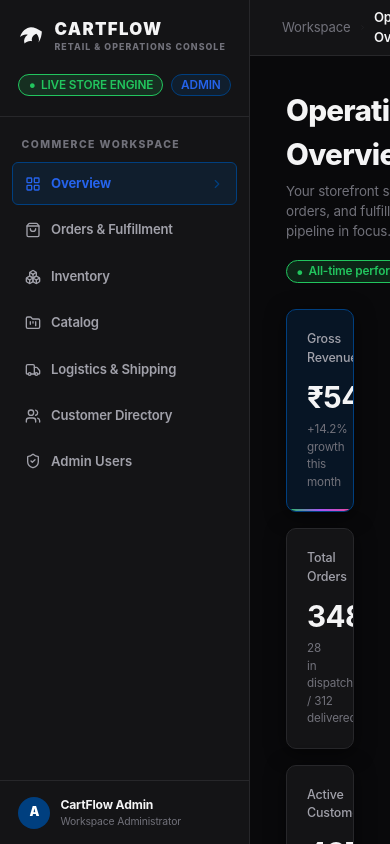
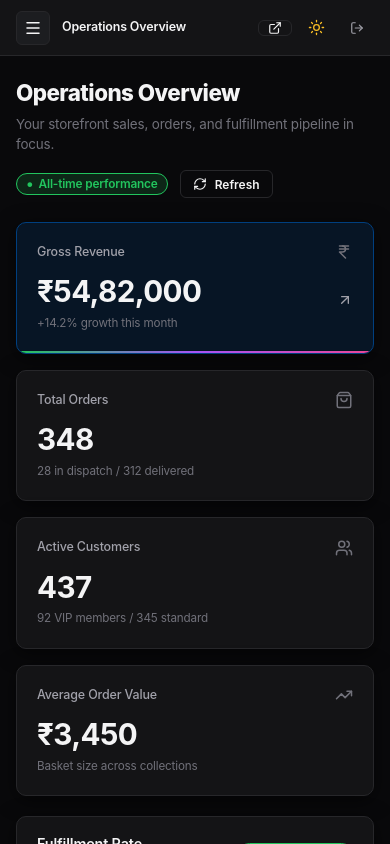
Before and after one commit to ER-DipanshuSaini/cart_flow-advance_ecom, a React (Vite) app in the folder frontend/cart_flow_fe/: page /admin/overview in a window 390 px wide. Built offline with nearby package versions, Linux system fonts and the light colour scheme.

Commit message:
store responsive fixes and collapsable sidebar

```diff
--- a/frontend/cart_flow_fe/src/pages/admin/AdminConsole.css
+++ b/frontend/cart_flow_fe/src/pages/admin/AdminConsole.css
@@ -63,14 +63,6 @@
   letter-spacing: 0.12em;
   color: var(--cf-text-dim);
   margin-top: 2px;
-}
-
-.cf-bo-console-status-row {
-  display: flex;
-  align-items: center;
-  justify-content: space-between;
-  margin-top: 1rem;
-  padding: 4px 0;
 }
 
 /* Nav links */
@@ -2322,3 +2314,223 @@
 .cf-catalog-vis-note.is-warning svg {
   color: var(--cf-accent-warning);
 }
+
+/* =========================================================
+   RESPONSIVE ADMIN CONSOLE (TABLET & MOBILE)
+   ========================================================= */
+.cf-bo-sidebar-backdrop {
+  display: none;
+}
+
+.cf-bo-brand-head-row {
+  display: flex;
+  align-items: center;
+  justify-content: space-between;
+  gap: 0.5rem;
+}
+
+.cf-bo-sidebar-close-btn,
+.cf-bo-mobile-menu-btn {
+  display: none;
+  width: 34px;
+  height: 34px;
+  border-radius: var(--cf-radius-md);
+  border: 1px solid var(--cf-border-subtle);
+  background-color: var(--cf-bg-elevated);
+  color: var(--cf-text-main);
+  align-items: center;
+  justify-content: center;
+  cursor: pointer;
+  flex-shrink: 0;
+  transition: var(--cf-transition);
+}
+
+.cf-bo-topbar-left {
+  display: flex;
+  align-items: center;
+  gap: 0.75rem;
+  min-width: 0;
+}
+
+.cf-bo-collapse-btn {
+  width: 28px;
+  height: 28px;
+  border-radius: var(--cf-radius-md);
+  border: 1px solid var(--cf-border-subtle);
+  background-color: var(--cf-bg-elevated);
+  color: var(--cf-text-muted);
+  display: inline-flex;
+  align-items: center;
+  justify-content: center;
+  cursor: pointer;
+  flex-shrink: 0;
+  transition: var(--cf-transition);
+}
+
+.cf-bo-collapse-btn:hover {
+  border-color: var(--cf-accent-primary);
+  color: var(--cf-accent-primary-light);
+  background-color: var(--cf-accent-primary-tint);
+}
+
+@media (min-width: 961px) {
+  .cf-bo-sidebar.is-collapsed {
+    width: 74px;
+  }
+
+  .cf-bo-sidebar.is-collapsed .cf-bo-brand-block {
+    padding: 1rem 0.65rem;
+  }
+
+  .cf-bo-sidebar.is-collapsed .cf-bo-brand-head-row {
+    flex-direction: column;
+    gap: 0.6rem;
+  }
+
+  .cf-bo-sidebar.is-collapsed .cf-bo-brand-text,
+  .cf-bo-sidebar.is-collapsed .cf-bo-section-heading,
+  .cf-bo-sidebar.is-collapsed .cf-bo-nav-item span,
+  .cf-bo-sidebar.is-collapsed .cf-bo-chevron,
+  .cf-bo-sidebar.is-collapsed .cf-bo-user-text {
+    display: none;
+  }
+
+  .cf-bo-sidebar.is-collapsed .cf-bo-nav-container {
+    padding: 1rem 0.6rem;
+  }
+
+  .cf-bo-sidebar.is-collapsed .cf-bo-nav-item {
+    justify-content: center;
+    padding: 0.65rem;
+  }
+
+  .cf-bo-sidebar.is-collapsed .cf-bo-sidebar-footer {
+    justify-content: center;
+    padding: 0.9rem 0.5rem;
+  }
+}
+
+@media (max-width: 960px) {
+  .cf-bo-collapse-btn {
+    display: none;
+  }
+  .cf-bo-sidebar-backdrop {
+    display: block;
+    position: fixed;
+    inset: 0;
+    background-color: rgba(15, 23, 42, 0.55);
+    backdrop-filter: blur(2px);
+    z-index: 55;
+  }
+
+  .cf-bo-sidebar {
+    position: fixed;
+    top: 0;
+    left: 0;
+    bottom: 0;
+    z-index: 60;
+    transform: translateX(-100%);
+  }
+
+  .cf-bo-sidebar.is-open {
+    transform: translateX(0);
+    box-shadow: var(--cf-shadow-float);
+  }
+
+  .cf-bo-sidebar-close-btn,
+  .cf-bo-mobile-menu-btn {
+    display: inline-flex;
+  }
+
+  .cf-bo-topbar {
+    padding: 0 1rem;
+    gap: 0.75rem;
+  }
+
+  .cf-bo-scrollable-body {
+    padding: 1.25rem 1rem 2.25rem;
+  }
+}
+
+@media (max-width: 640px) {
+  .cf-bo-bc-root,
+  .cf-bo-bc-root + .cf-bo-bc-sep {
+    display: none;
+  }
+
+  .cf-bo-breadcrumbs {
+    font-size: 0.78rem;
+    gap: 5px;
+    overflow: hidden;
+    white-space: nowrap;
+  }
+
+  .cf-bo-bc-active {
+    overflow: hidden;
+    text-overflow: ellipsis;
+  }
+
+  .cf-bo-topbar-controls {
+    gap: 0.45rem;
+  }
+
+  .cf-bo-topbar-avatar {
+    display: none;
+  }
+
+  .cf-bo-topbar-controls .cf-ui-btn {
+    padding: 0 0.55rem;
+  }
+
+  .cf-bo-page-title {
+    font-size: 1.4rem;
+  }
+
+  .cf-bo-header-right {
+    width: 100%;
+    flex-wrap: wrap;
+  }
+
+  .cf-bo-donut-content {
+    flex-direction: column;
+    align-items: flex-start;
+  }
+
+  .cf-admin-filter-toolbar {
+    padding: 0.75rem 1rem;
+  }
+
+  .cf-admin-search-wrap {
+    min-width: 100%;
+    max-width: 100%;
+  }
+
+  .cf-admin-filter-selects {
+    width: 100%;
+  }
+
+  .cf-admin-filter-selects .cf-ui-form-group {
+    flex: 1;
+    min-width: 130px;
+  }
+
+  .cf-shopify-media-primary {
+    max-width: 240px;
+  }
+
+  .cf-shopify-status-modal-actions {
+    flex-direction: column-reverse;
+    align-items: stretch;
+  }
+
+  .cf-shopify-status-modal-right {
+    justify-content: stretch;
+    flex-wrap: wrap;
+  }
+}
+
+@media (max-width: 480px) {
+  .cf-bo-topbar-controls .cf-ui-btn span {
+    display: none;
+  }
+}
--- a/frontend/cart_flow_fe/src/pages/admin/AdminLayout.jsx
+++ b/frontend/cart_flow_fe/src/pages/admin/AdminLayout.jsx
@@ -1,4 +1,4 @@
-import React, { useState } from 'react';
+import React, { useEffect, useState } from 'react';
 import { Outlet, NavLink, Link, useNavigate, useLocation } from 'react-router-dom';
 import {
   LayoutGrid,
@@ -10,7 +10,11 @@ import {
   FolderKanban,
   LogOut,
   ChevronRight,
-  ExternalLink
+  ExternalLink,
+  Menu,
+  X,
+  PanelLeftClose,
+  PanelLeftOpen,
 } from 'lucide-react';
 import { useAuth } from '../../context/AuthContext';
 import { ThemeToggle, Modal, Button, Badge } from '../../components/ui';
@@ -22,6 +26,30 @@ export default function AdminLayout() {
   const location = useLocation();
 
   const [adminUsersModalOpen, setAdminUsersModalOpen] = useState(false);
+  const [mobileNavOpen, setMobileNavOpen] = useState(false);
+  const [sidebarCollapsed, setSidebarCollapsed] = useState(() => {
+    try {
+      return localStorage.getItem('cf_admin_sidebar_collapsed') === 'true';
+    } catch {
+      return false;
+    }
+  });
+
+  const toggleSidebarCollapsed = () => {
+    setSidebarCollapsed((prev) => {
+      const next = !prev;
+      try {
+        localStorage.setItem('cf_admin_sidebar_collapsed', String(next));
+      } catch {
+        // ignore storage errors
+      }
+      return next;
+    });
+  };
+
+  useEffect(() => {
+    setMobileNavOpen(false);
+  }, [location.pathname]);
 
   const handleLogout = () => {
     logoutAdmin();
@@ -72,10 +100,23 @@ export default function AdminLayout() {
 
   return (
     <div className="cf-bo-layout-root">
+      {mobileNavOpen && (
+        <div
+          className="cf-bo-sidebar-backdrop"
+          onClick={() => setMobileNavOpen(false)}
+          aria-hidden="true"
+        />
+      )}
+
       {/* 1. Left Sidebar: Pure E-Commerce Operations */}
-      <aside className="cf-bo-sidebar">
+      <aside
+        className={`cf-bo-sidebar ${mobileNavOpen ? 'is-open' : ''} ${
+          sidebarCollapsed ? 'is-collapsed' : ''
+        }`}
+      >
         {/* Brand Block */}
         <div className="cf-bo-brand-block">
+          <div className="cf-bo-brand-head-row">
             <div className="cf-bo-brand-top">
               <svg width="24" height="24" viewBox="0 0 24 24" fill="none" className="cf-bo-falcon-logo">
                 <path
@@ -88,11 +129,23 @@ export default function AdminLayout() {
                 <span className="cf-bo-subtitle-text">RETAIL & OPERATIONS CONSOLE</span>
               </div>
             </div>
-
-          {/* Status Row */}
-          <div className="cf-bo-console-status-row">
-            <Badge variant="completed" dot>LIVE STORE ENGINE</Badge>
-            <Badge variant="primary">ADMIN</Badge>
+            <button
+              type="button"
+              className="cf-bo-collapse-btn"
+              onClick={toggleSidebarCollapsed}
+              title={sidebarCollapsed ? 'Expand sidebar' : 'Collapse sidebar'}
+              aria-label={sidebarCollapsed ? 'Expand sidebar' : 'Collapse sidebar'}
+            >
+              {sidebarCollapsed ? <PanelLeftOpen size={16} /> : <PanelLeftClose size={16} />}
+            </button>
+            <button
+              type="button"
+              className="cf-bo-sidebar-close-btn"
+              onClick={() => setMobileNavOpen(false)}
+              aria-label="Close navigation"
+            >
+              <X size={18} />
+            </button>
           </div>
         </div>
 
@@ -103,6 +156,7 @@ export default function AdminLayout() {
             <div className="cf-bo-nav-links">
               <NavLink
                 to="/admin/overview"
+                title="Overview"
                 className={({ isActive }) => `cf-bo-nav-item ${isActive ? 'is-active' : ''}`}
               >
                 <div className="cf-bo-item-left">
@@ -114,6 +168,7 @@ export default function AdminLayout() {
 
               <NavLink
                 to="/admin/orders"
+                title="Orders & Fulfillment"
                 className={({ isActive }) => `cf-bo-nav-item ${isActive ? 'is-active' : ''}`}
               >
                 <div className="cf-bo-item-left">
@@ -124,6 +179,7 @@ export default function AdminLayout() {
 
               <NavLink
                 to="/admin/inventory"
+                title="Inventory"
                 className={({ isActive }) => `cf-bo-nav-item ${isActive ? 'is-active' : ''}`}
               >
                 <div className="cf-bo-item-left">
@@ -134,6 +190,7 @@ export default function AdminLayout() {
 
               <NavLink
                 to="/admin/catalog"
+                title="Catalog"
                 className={({ isActive }) => `cf-bo-nav-item ${isActive ? 'is-active' : ''}`}
               >
                 <div className="cf-bo-item-left">
@@ -144,6 +201,7 @@ export default function AdminLayout() {
 
               <NavLink
                 to="/admin/logistics"
+                title="Logistics & Shipping"
                 className={({ isActive }) => `cf-bo-nav-item ${isActive ? 'is-active' : ''}`}
               >
                 <div className="cf-bo-item-left">
@@ -154,6 +212,7 @@ export default function AdminLayout() {
 
               <NavLink
                 to="/admin/customers"
+                title="Customer Directory"
                 className={({ isActive }) => `cf-bo-nav-item ${isActive ? 'is-active' : ''}`}
               >
                 <div className="cf-bo-item-left">
@@ -164,6 +223,7 @@ export default function AdminLayout() {
 
               <button
                 type="button"
+                title="Admin Users"
                 className="cf-bo-nav-item"
                 onClick={() => setAdminUsersModalOpen(true)}
               >
@@ -190,8 +250,17 @@ export default function AdminLayout() {
       <div className="cf-bo-main-viewport">
         {/* Top App Header */}
         <header className="cf-bo-topbar">
+          <div className="cf-bo-topbar-left">
+            <button
+              type="button"
+              className="cf-bo-mobile-menu-btn"
+              onClick={() => setMobileNavOpen(true)}
+              aria-label="Open navigation"
+            >
+              <Menu size={18} />
+            </button>
             <div className="cf-bo-breadcrumbs">
-            <span>Workspace</span>
+              <span className="cf-bo-bc-root">Workspace</span>
               {breadcrumbs.map((crumb, idx) => {
                 const isLast = idx === breadcrumbs.length - 1;
                 return (
@@ -207,6 +276,7 @@ export default function AdminLayout() {
                   </React.Fragment>
                 );
               })}
+            </div>
           </div>
 
           <div className="cf-bo-topbar-controls">
```
Lines whose indentation alone changed are shown as unchanged.
